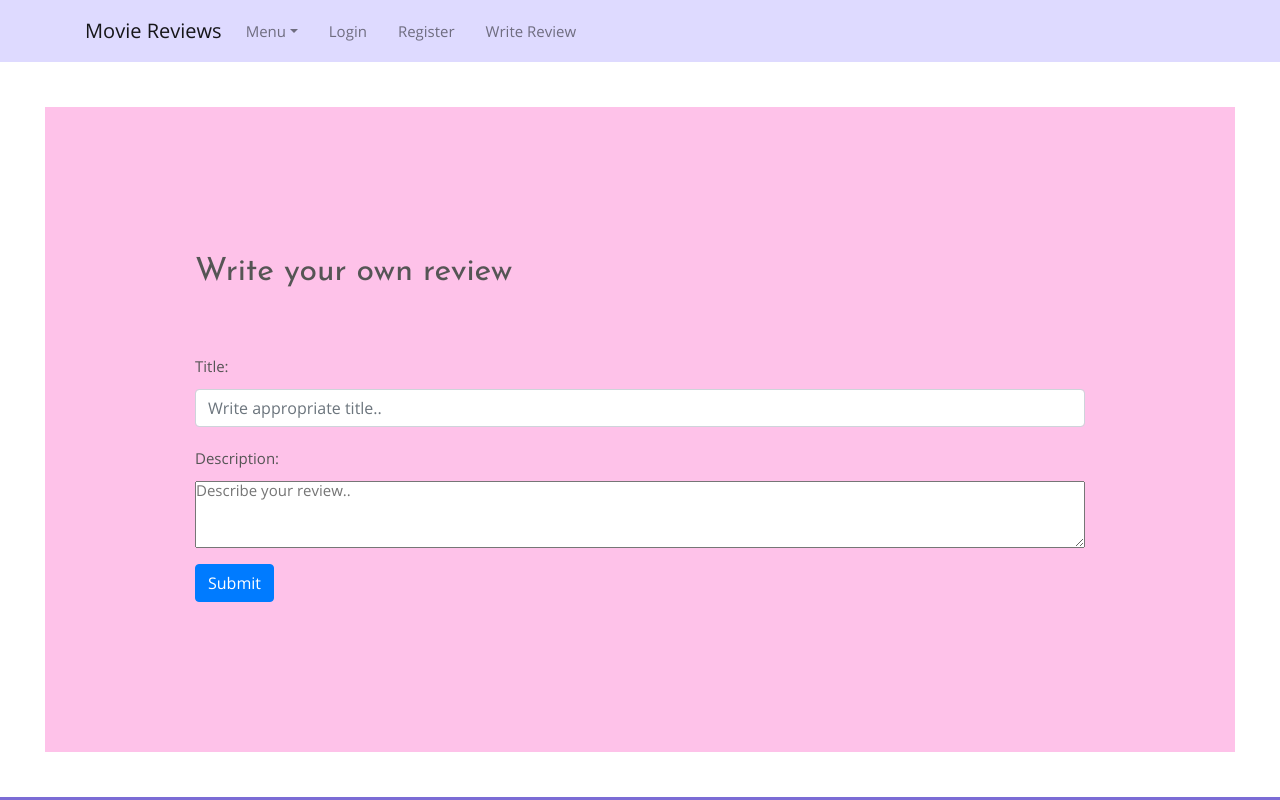
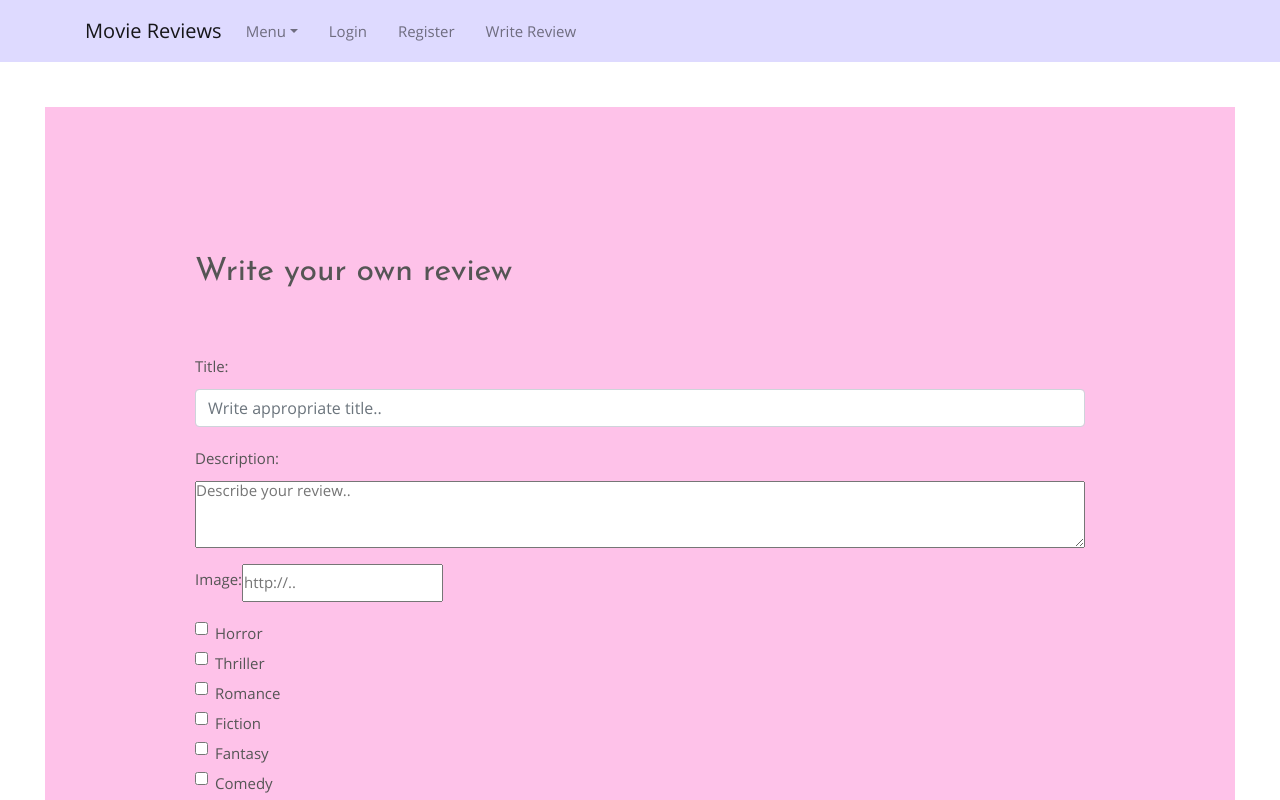
Before and after one commit to MoviesReviews/MoviesReviews.github.pages, a React (Vite) app in the folder client/: page /create-review in a window 1280 px wide. Shown: the top 800 px of the page. Built offline with nearby package versions, Linux system fonts and the light colour scheme.

Commit message:
Initial data added to the server
Also more functionalities added in Create Review(category)

```diff
--- a/client/src/Components/createReview/CreateReview.jsx
+++ b/client/src/Components/createReview/CreateReview.jsx
@@ -3,12 +3,21 @@ import Form from 'react-bootstrap/Form';
 import styles from './CreateReview.module.css'
 import { useState } from 'react';
 import * as reviewService from '../../services/reviewsServices'
-import {useNavigate} from 'react-router-dom'
+import { useNavigate } from 'react-router-dom'
 
 function CreateReview() {
     const formInitialState = {
         title: '',
-        description: ''
+        description: '',
+        category: '',
+        imgUrl: '',
+        horror: false,
+        thriller: false,
+        romance: false,
+        fiction: false,
+        fantasy: false,
+        comedy: false,
+        other: false,
     }
     const [formState, setFormState] = useState(formInitialState) //NO ZASHTO???
     const navigate = useNavigate()
@@ -19,7 +28,17 @@ function CreateReview() {
         setFormState(state => (
             {
                 ...state,
-                [e.target.name] : value
+                [e.target.name]: value
+            }
+        ))
+    }
+
+    const checkboxChangeHandler = (e) => {
+        let value = e.target.checked
+        setFormState(state => (
+            {
+                ...state,
+                [e.target.name]: value
             }
         ))
     }
@@ -27,11 +46,16 @@ function CreateReview() {
     const onCreateHandler = (e) => {
         e.preventDefault()
 
-        const body = {
-            title : formState.title,
-            description : formState.description
+        const category = Object.entries(formState).filter(r => r[1] == true).map(x => x[0])
+
+        const data = {
+            title: formState.title,
+            description: formState.description,
+            category,
+            imgUrl: formState.imgUrl,
         }
-        reviewService.createReview(body)
+
+        reviewService.createReview(data)
         navigate('/movie-reviews')
     }
 
@@ -43,20 +67,75 @@ function CreateReview() {
                 <Form onSubmit={onCreateHandler}>
                     <Form.Group className="mb-3">
                         <Form.Label htmlFor="title">Title: </Form.Label>
-                        <Form.Control value={ formState.title } onChange={ changeHandler } name='title' id="title" placeholder="Write appropriate title.." />
+                        <Form.Control value={formState.title} onChange={changeHandler} name='title' id="title" placeholder="Write appropriate title.." />
                     </Form.Group>
                     <Form.Group className={`mb-3 ${styles['description-container']}`}>
                         <Form.Label htmlFor="description">Description: </Form.Label>
-                        <textarea value={ formState.description } onChange={ changeHandler } name='description' id='description' placeholder='Describe your review..'></textarea>
+                        <textarea value={formState.description} onChange={changeHandler} name='description' id='description' placeholder='Describe your review..' />
+                    </Form.Group>
+                    <Form.Group className={`mb-3 ${styles['description-container']}`}>
+                        <Form.Label htmlFor="imgUrl">Image: </Form.Label>
+                        <input value={formState.imgUrl} onChange={changeHandler} name='imgUrl' id='imgUrl' placeholder='http://..' />
                     </Form.Group>
 
-                    {/* <Form.Group className="mb-3">
-                            <Form.Check
-                                type="checkbox"
-                                id="disabledFieldsetCheck"
-                                label="Can't check this"
-                            />
-                        </Form.Group> */}
+                    <Form.Group className="mb-3">
+                        <Form.Check
+                            type="checkbox"
+                            id="horror"
+                            name="horror"
+                            label="Horror"
+                            onChange={checkboxChangeHandler}
+                            checked={formState.horror}
+                        />
+                        <Form.Check
+                            type="checkbox"
+                            id="thriller"
+                            name="thriller"
+                            label="Thriller"
+                            onChange={checkboxChangeHandler}
+                            checked={formState.thriller}
+                        />
+                        <Form.Check
+                            type="checkbox"
+                            id="romance"
+                            name="romance"
+                            label="Romance"
+                            onChange={checkboxChangeHandler}
+                            checked={formState.romance}
+                        />
+                        <Form.Check
+                            type="checkbox"
+                            id="fiction"
+                            name="fiction"
+                            label="Fiction"
+                            onChange={checkboxChangeHandler}
+                            checked={formState.fiction}
+                        />
+                        <Form.Check
+                            type="checkbox"
+                            id="fantasy"
+                            name="fantasy"
+                            label="Fantasy"
+                            onChange={checkboxChangeHandler}
+                            checked={formState.fantasy}
+                        />
+                        <Form.Check
+                            type="checkbox"
+                            id="comedy"
+                            name="comedy"
+                            label="Comedy"
+                            onChange={checkboxChangeHandler}
+                            checked={formState.comedy}
+                        />
+                        <Form.Check
+                            type="checkbox"
+                            id="other"
+                            name="other"
+                            label="Other"
+                            onChange={checkboxChangeHandler}
+                            checked={formState.other}
+                        />
+                    </Form.Group>
                     <Button type="submit">Submit</Button>
                 </Form>
             </div>
--- a/client/src/Components/reviews/Reviews.jsx
+++ b/client/src/Components/reviews/Reviews.jsx
@@ -1,6 +1,7 @@
 import { useEffect, useState } from "react"
 import * as reviewService from '../../services/reviewsServices'
 import styles from './Reviews.module.css'
+import Card from "./card/Card"
 
 function Reviews() {
     const [reviews, setReviews] = useState([])
@@ -12,16 +13,14 @@ function Reviews() {
     console.log(reviews)
 
     return (
-        <section className={styles.container}>
+        <section>
             <div className="content-container">
                 <h1>All Reviews</h1>
-                {reviews.map(r => (
-                    <div key={r._id} >
-                        <p>Title: {r.title}</p>
-                        <p>IMAGE: !!!</p>
-                        <p>Description: {r.description}</p>
-                    </div>
-                ))}
+                <div className={styles['cards-container']}>
+                    {reviews.map(r => {
+                        return <Card key={r._id} review={r}/>
+                    })}
+                </div>
             </div>
         </section>
     )
--- a/client/src/Components/reviews/Reviews.module.css
+++ b/client/src/Components/reviews/Reviews.module.css
@@ -1,5 +1,5 @@
-.container{
+.cards-container{
     display: flex;
-    justify-content: space-between;
+    justify-content: space-around;
     flex-wrap: wrap;
 }
--- /dev/null
+++ b/client/src/Components/reviews/card/Card.jsx
@@ -0,0 +1,11 @@
+function Card({review}){
+    return(
+        <div>
+            <img src={review.imgUrl} alt="image" />
+            <p>{review.title}</p>
+            <p>{review.description}</p>
+        </div>
+    )
+}
+
+export default Card
--- a/client/src/Components/reviews/reviewCard/ReviewCard.module.css
+++ /dev/null
@@ -1,4 +0,0 @@
-.card{
-    flex-basis: 30%;
-    background-color: aquamarine;
-}
--- a/client/src/lib/requests.js
+++ b/client/src/lib/requests.js
@@ -16,6 +16,9 @@ async function request(method, url, body){
         if(!response.ok){
             throw new Error(response.error)
         }
+        if(response.status == 204){
+            return []
+        }
         return await response.json()
     } catch (error) {
         console.log(error.message)
```
Also changed, not shown: client/src/Components/reviews/reviewCard/ReviewCard.jsx (deleted, +0 -11 lines), 2 other files (tests, documents, lock files or other folders).
